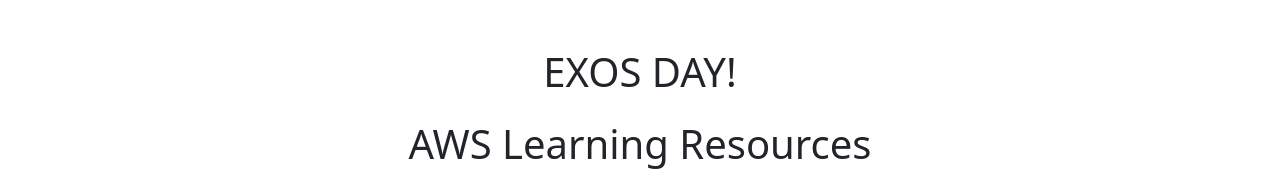
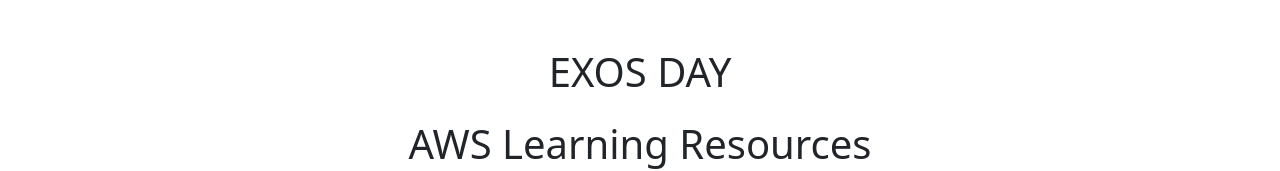
Before and after one commit to Umerfarooq02/AWSLearningResources, a plain HTML site: page index.html in a window 1280 px wide. Shown: the top 171 px of the page. Drawn offline with nearby package versions, Linux system fonts and the light colour scheme.

Commit message:
Update index.html
!

```diff
--- a/index.html
+++ b/index.html
@@ -44,7 +44,7 @@
 </head>
 <body>
   <div class="container mt-5">
-    <h1 class="text-center mb-4">EXOS DAY!</h1>
+    <h1 class="text-center mb-4">EXOS DAY</h1>
     <h1 class="text-center mb-4">AWS Learning Resources</h1>
     <h1 class="text-center mb-4">Good luck on your AWS Cloud Practitioner journey!💡</h1>
     <div class="row" id="card-container"></div>
```
